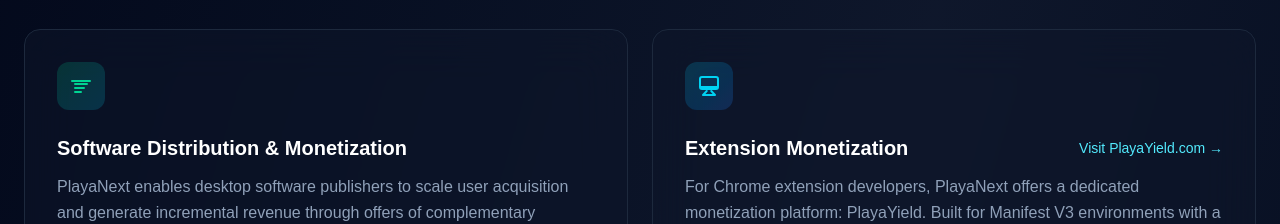
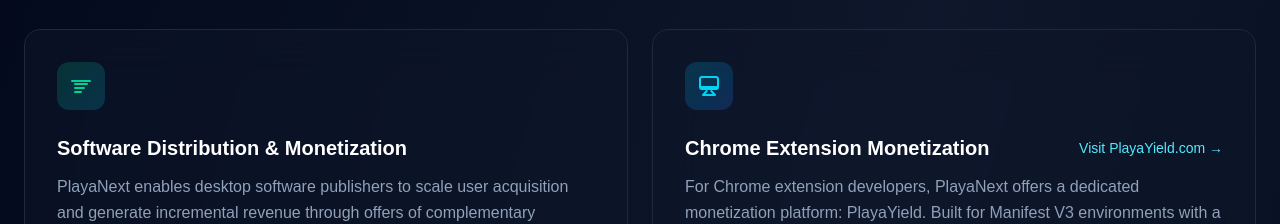
Before and after one commit to playanext/playanext-website, a Next.js app: page / in a window 1280 px wide. Shown: the part 1180-1404 px from the top of the page. Built offline with nearby package versions, Linux system fonts and the light colour scheme.

Commit message:
Update Extension Monetization heading to Chrome Extension Monetization for clarity

```diff
--- a/app/page.tsx
+++ b/app/page.tsx
@@ -405,7 +405,7 @@
               </div>
               <div className="flex items-center justify-between gap-4 mb-2 sm:mb-3">
                 <h3 className="text-lg sm:text-xl font-semibold text-white">
-                  Extension Monetization
+                  Chrome Extension Monetization
                 </h3>
                 <a
                   href="https://playayield.com"
```
